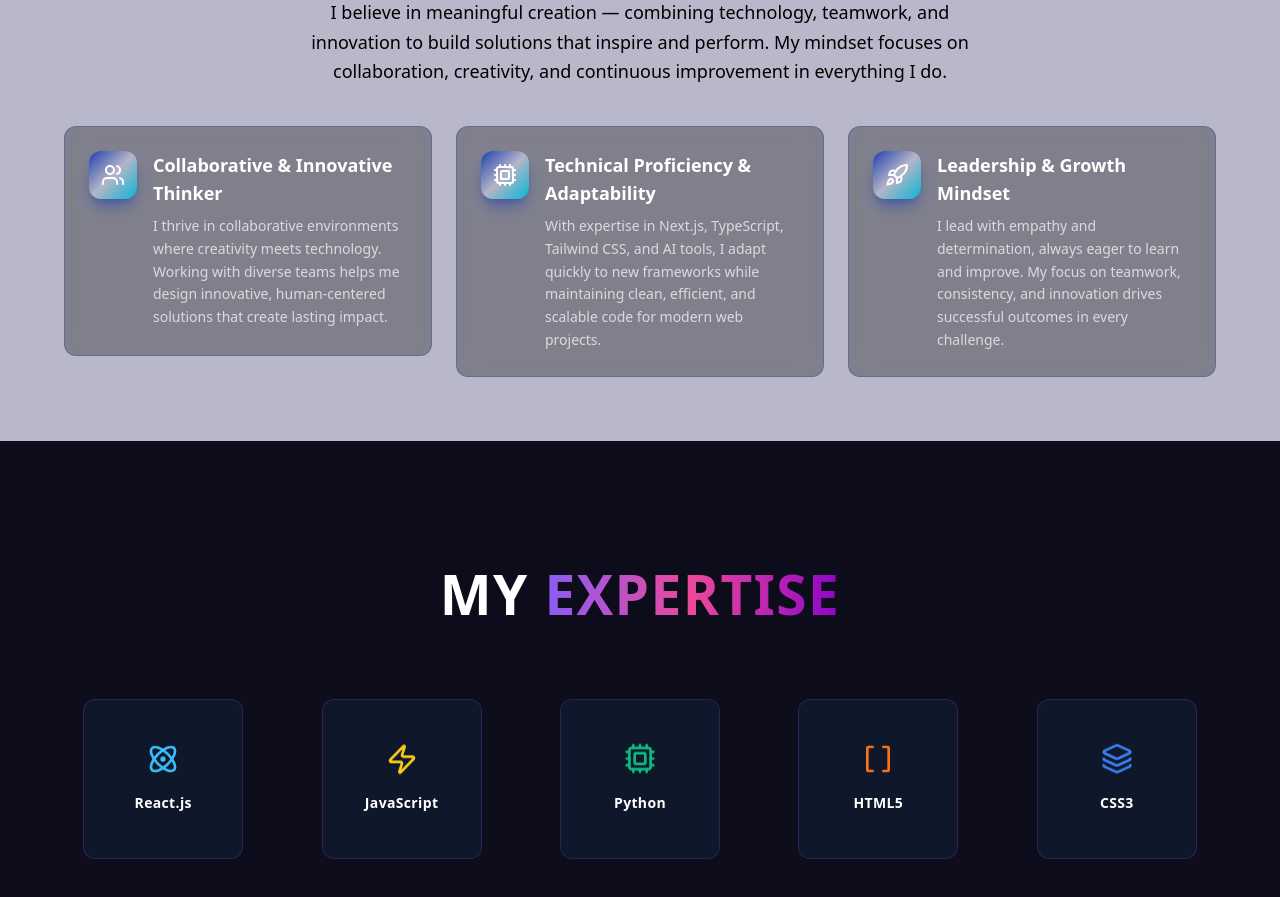
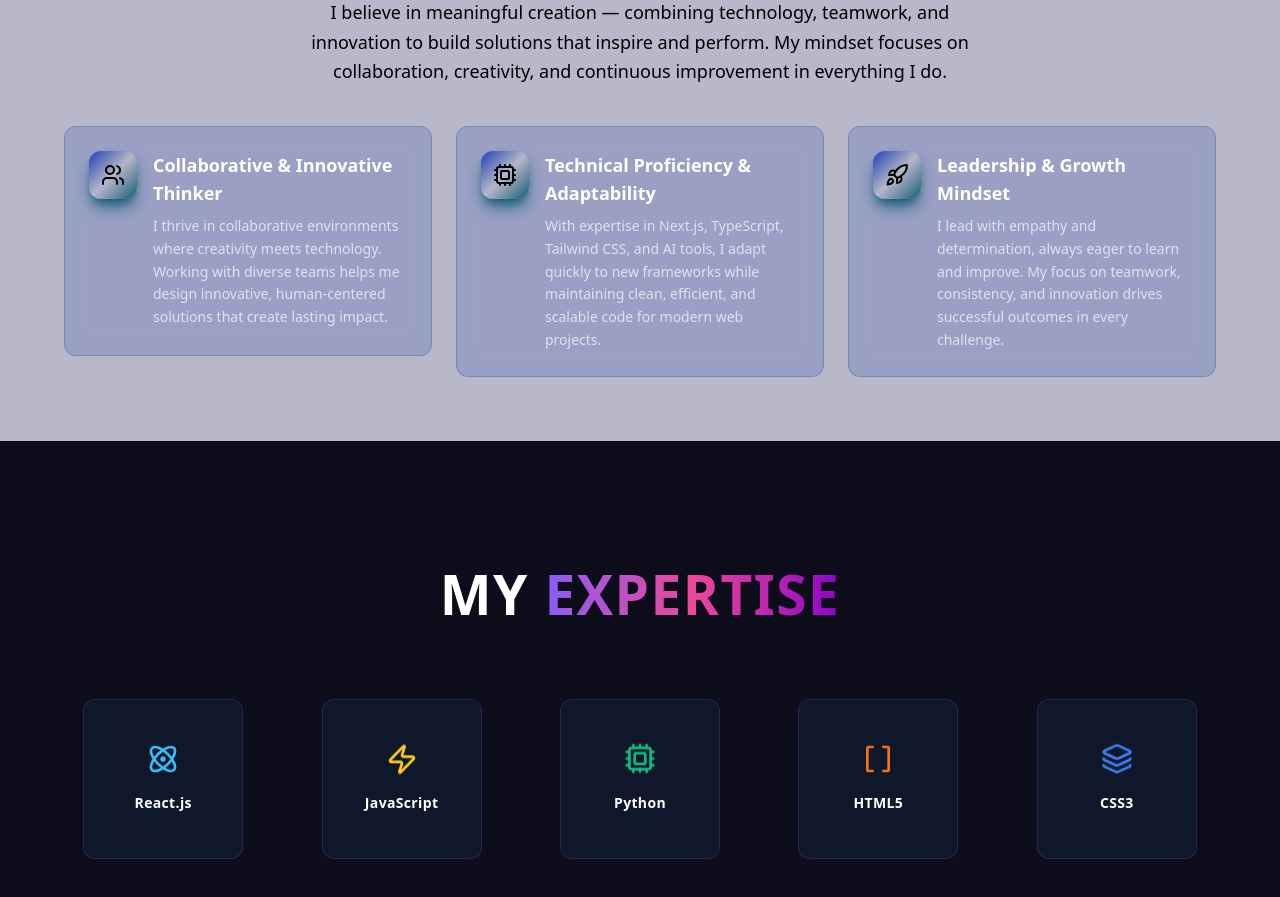
Before and after one commit to Atiqumer/Atiq-Umer-portfolio, a Next.js app: page / in a window 1280 px wide. Shown: the part 840-1737 px from the top of the page. Built offline with nearby package versions, Linux system fonts and the light colour scheme.

Commit message:
aboutme coloring

```diff
--- a/src/components/aboutme.tsx
+++ b/src/components/aboutme.tsx
@@ -56,8 +56,8 @@ export default function About() {
       {/* Background Glows */}
       <div className="absolute inset-0 opacity-20 pointer-events-none">
         <div className="absolute top-1/4 left-1/4 w-96 h-96 bg-gradient-radial from-[#1e40af]/30 via-[#b6b6c9f8]/20 to-transparent rounded-full blur-3xl animate-pulse-slow"></div>
-        <div className="absolute bottom-1/4 right-1/4 w-80 h-80 bg-gradient-radial from-[#06B6D4]/30 via-[#1e40af]/20 to-transparent rounded-full blur-3xl animate-pulse-slow"></div>
-        <div className="absolute top-1/2 left-1/2 w-72 h-72 transform -translate-x-1/2 -translate-y-1/2 bg-gradient-radial from-[#b6b6c9f8]/20 via-[#06B6D4]/10 to-transparent rounded-full blur-3xl animate-pulse-slow"></div>
+        <div className="absolute bottom-1/4 right-1/4 w-80 h-80 bg-gradient-radial from-[#155e75]/30 via-[#1e40af]/20 to-transparent rounded-full blur-3xl animate-pulse-slow"></div>
+        <div className="absolute top-1/2 left-1/2 w-72 h-72 transform -translate-x-1/2 -translate-y-1/2 bg-gradient-radial from-[#b6b6c9f8]/20 via-[#155e75]/10 to-transparent rounded-full blur-3xl animate-pulse-slow"></div>
       </div>
 
       {/* Section Header */}
@@ -85,23 +85,22 @@ export default function About() {
             <div
               key={skill.id}
               data-id={skill.id}
-              className={`${
-                isVisible
+              className={`${isVisible
                   ? "opacity-100 translate-y-0"
                   : "opacity-0 translate-y-8"
-              } transition-all duration-700 ease-out`}
+                } transition-all duration-700 ease-out`}
               style={{ transitionDelay: `${index * 200}ms` }}
             >
-              <div className="bg-black/30 backdrop-blur-md border border-[#1e40af]/30 rounded-xl p-6 min-h-[230px] flex flex-col justify-between hover:bg-black/50 hover:border-[#b6b6c9f8]/50 hover:-translate-y-2 hover:shadow-xl hover:shadow-[#b6b6c9f8]/30 transition-all duration-300 group">
+              <div className="bg-[#1e40af]/20 backdrop-blur-md border border-[#155e75]/30 rounded-xl p-6 min-h-[230px] flex flex-col justify-between hover:bg-[#175a7f]/20 hover:border-[#b6b6c9f8]/50 hover:-translate-y-2 hover:shadow-xl hover:shadow-[#b6b6c9f8]/30 transition-all duration-300 group">
                 <div className="flex items-start space-x-4">
                   <div className="flex-shrink-0 relative">
-                    <div className="w-12 h-12 rounded-xl bg-gradient-to-br from-[#1e40af] via-[#b6b6c9f8] to-[#06B6D4] p-2 flex items-center justify-center shadow-lg shadow-[#1e40af]/50 group-hover:shadow-[#b6b6c9f8]/70 transition-all duration-300">
-                      <Icon className="w-6 h-6 text-white group-hover:scale-110 transition-transform duration-300" />
+                    <div className="w-12 h-12 rounded-xl bg-gradient-to-br from-[#1e40af] via-[#b6b6c9f8] to-[#155e75] p-2 flex items-center justify-center shadow-lg shadow-[#155e75] group-hover:shadow-[#175a7f]/70 transition-all duration-300">
+                      <Icon className="w-6 h-6 text-[balck] group-hover:scale-110 transition-transform duration-300" />
                     </div>
                     <div className="absolute inset-0 rounded-xl bg-gradient-to-br from-[#1e40af] via-[#b6b6c9f8] to-transparent opacity-0 group-hover:opacity-40 group-hover:animate-ping transition-opacity duration-300"></div>
                   </div>
                   <div className="flex-1">
-                    <h3 className="text-lg font-semibold text-white mb-2 group-hover:text-transparent group-hover:bg-clip-text group-hover:bg-gradient-to-r group-hover:from-[#1e40af] group-hover:to-[#06B6D4] transition-all duration-300">
+                    <h3 className="text-lg font-semibold text-white mb-2 group-hover:text-transparent group-hover:bg-clip-text group-hover:bg-gradient-to-r group-hover:from-[white] group-hover:to-[white] transition-all duration-300">
                       {skill.title}
                     </h3>
                     <p className="text-white/70 text-sm leading-relaxed">
```
